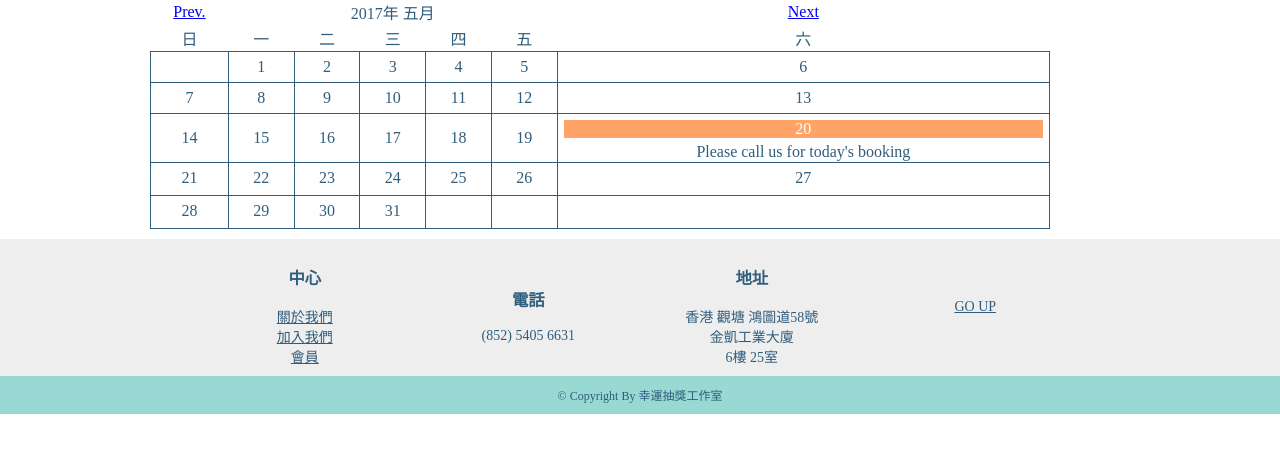
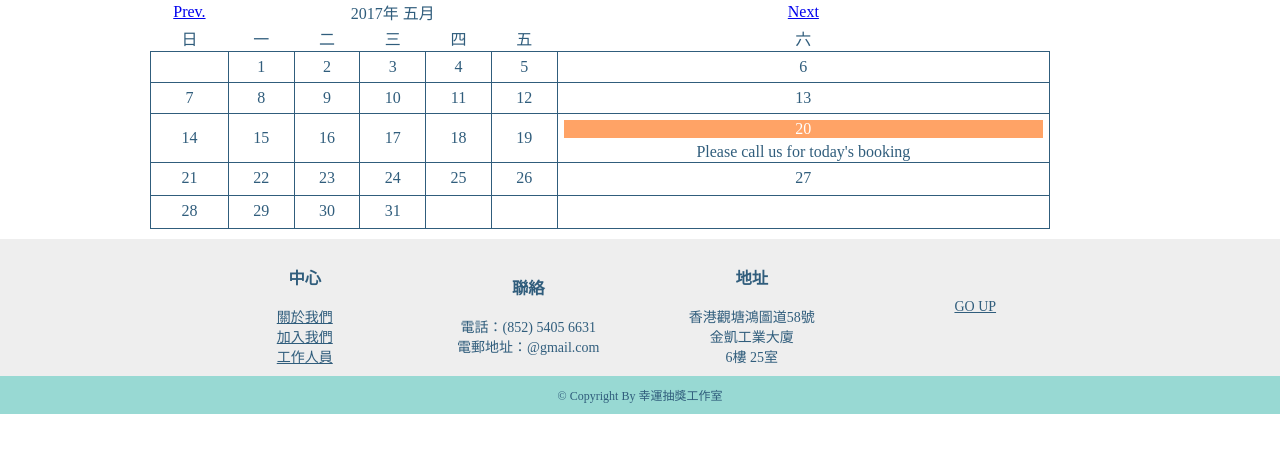
Before and after one commit to iunanton/luckydraw, a PHP site: page /booking.php in a window 1280 px wide. Shown: the part 292-745 px from the top of the page. Run offline with PHP 8.4, Linux system fonts and the light colour scheme; data that the repository does not hold is empty.

Commit message:
Add e-mail to footer

```diff
--- a/view/footer.php
+++ b/view/footer.php
@@ -1,16 +1,23 @@
 <?php
 	switch($global_lang) {
 		case EN:
-			$first_column = ARRAY("CENTER","About Us","Join Us","Member");
-			$second_column = ARRAY("CONTACT","(852) 5405 6631");
+			$first_column = ARRAY("CENTER","About Us","Join Us","Staff");
+			$second_column = ARRAY("CONTACT","Tel.: (852) 5405 6631","E-mail: @gmail.com");
 			$third_column = ARRAY("ADDRESS","Flat 25, 6/F,","Career And Kenson Industrial Mansion,","58 Hung To Rd,","Kwun Tong, HK");
 			$fourth_column = ARRAY("GO UP");
 			$copyright = "&copy Copyright By Lucky Draw Studio";
 			break;
 		case ZH:
-			$first_column = ARRAY("中心","關於我們","加入我們","會員");
-			$second_column = ARRAY("電話","(852) 5405 6631");
-			$third_column = ARRAY("地址","香港 觀塘 鴻圖道58號","金凱工業大廈","6樓 25室");
+			$first_column = ARRAY("中心","關於我們","加入我們","工作人員");
+			$second_column = ARRAY("聯絡","電話：(852) 5405 6631","電郵地址：@gmail.com");
+			$third_column = ARRAY("地址","香港觀塘鴻圖道58號","金凱工業大廈","6樓 25室");
+			$fourth_column = ARRAY("GO UP");
+			$copyright = "&copy Copyright By 幸運抽獎工作室";
+			break;
+		case CH:
+			$first_column = ARRAY("中心","关于我们","加入我们","工作人员");
+			$second_column = ARRAY("联络","电话：(852) 5405 6631","电邮地址：@gmail.com");
+			$third_column = ARRAY("地址","香港觀塘鴻圖道58號","金凱工業大廈","6樓 25室");
 			$fourth_column = ARRAY("GO UP");
 			$copyright = "&copy Copyright By 幸運抽獎工作室";
 			break;
@@ -30,6 +37,7 @@
 			<h3><?=$second_column[0]; ?></h3>
 			<ul>
 				<li><?=$second_column[1]; ?></li>
+				<li><?=$second_column[2]; ?></li>
 			</ul>
 		</div>
 		<div class="footer-column">
```
